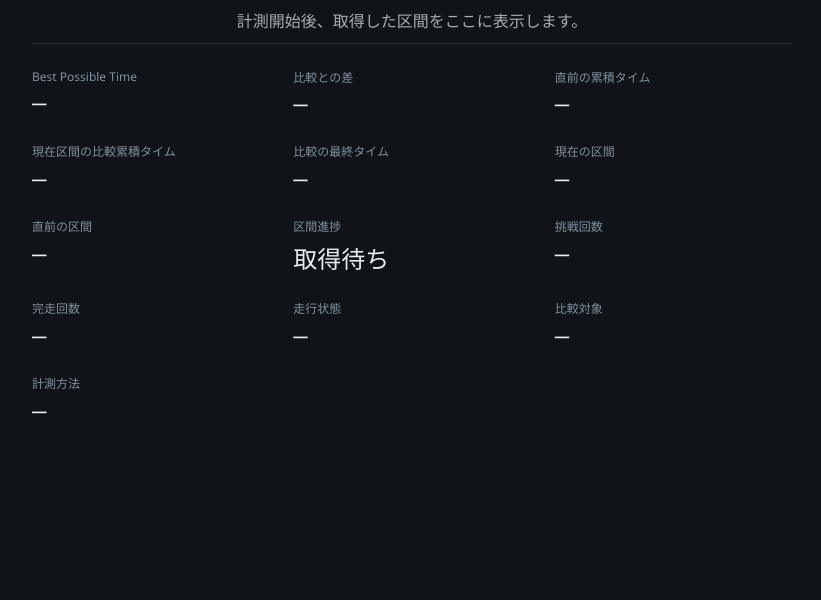
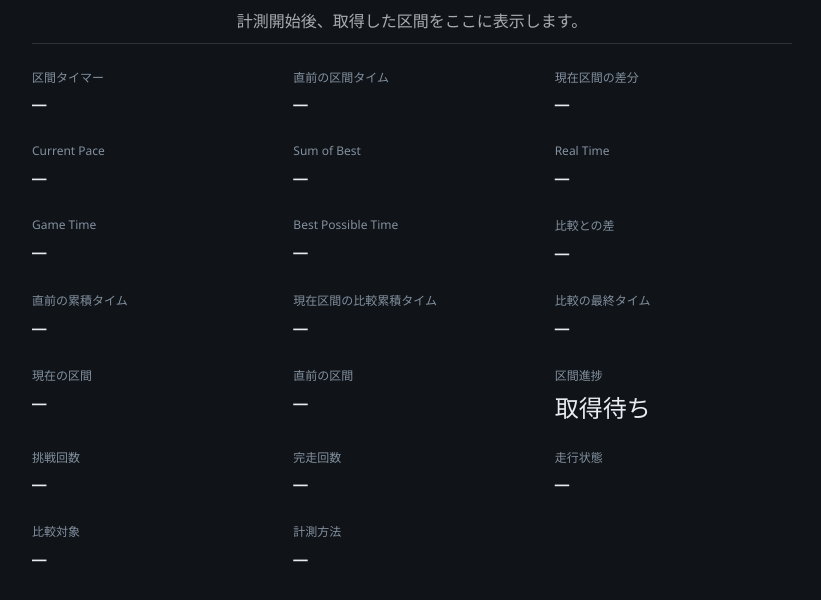
Before and after one commit to Nanahuse/LiveSplit.WebLayout, a website built with Vite: page index.html in a window 1280 px wide. Shown: the part 328-928 px from the top of the page, without its empty margins (228-1049 px from the left). Before the commit the page ends 809 px from the top, so only its background shows below. Built offline with nearby package versions, Linux system fonts and the light colour scheme; no server answers.

Commit message:
Add segment timer, pace, and timing metric components

```diff
--- a/index.html
+++ b/index.html
@@ -21,6 +21,13 @@
     <livesplit-timer></livesplit-timer>
     <livesplit-splits comparisons="Personal Best|Best Segments"></livesplit-splits>
     <div class="metrics">
+      <livesplit-segment-timer></livesplit-segment-timer>
+      <livesplit-previous-segment></livesplit-previous-segment>
+      <livesplit-live-segment></livesplit-live-segment>
+      <livesplit-current-pace></livesplit-current-pace>
+      <livesplit-sum-of-best></livesplit-sum-of-best>
+      <livesplit-real-time></livesplit-real-time>
+      <livesplit-game-time></livesplit-game-time>
       <livesplit-best-possible-time></livesplit-best-possible-time>
       <livesplit-delta></livesplit-delta>
       <livesplit-previous-split></livesplit-previous-split>
--- a/src/comparisons.ts
+++ b/src/comparisons.ts
@@ -12,6 +12,7 @@ export class Comparisons {
   readonly rows = new Map<number, Map<string, Comparison>>();
   index = -1;
   phase = '';
+  sumOfBest: number | null = null;
   private method = '';
   private selected = '';
   private commands: ReadCommand[] = [];
@@ -21,7 +22,7 @@ export class Comparisons {
     this.sampledNames = [...new Set([...this.names, 'Best Segments'])];
     this.commands = ['getcurrenttimerphase', 'getsplitindex', 'gettimingmethod', 'getcomparisonname',
       ...this.sampledNames.flatMap<ReadCommand>(name => [name ? `getcomparisonsplittime ${name}` : 'getcomparisonsplittime', name ? `getdelta ${name}` : 'getdelta']),
-      'getlastsplittime', 'getcomparisonname', 'gettimingmethod', 'getsplitindex', 'getcurrenttimerphase'];
+      'getfinaltime Best Segments', 'getlastsplittime', 'getcomparisonname', 'gettimingmethod', 'getsplitindex', 'getcurrenttimerphase'];
     this.values = [];
     return this.commands;
   }
@@ -36,6 +37,10 @@ export class Comparisons {
     if (!phase || phase !== v.at(-1) || indexText !== v.at(-2) || method !== v.at(-3) || selected !== v.at(-4)) return;
     const index = Number(indexText);
     if (!/^-?\d+$/.test(indexText) || index < -1 || index > 1000) return;
+    if (method !== this.method) this.sumOfBest = null;
+    // getfinaltime returns the actual result after finishing, not the comparison.
+    // Retain the last verified comparison instead of relabeling the result as SoB.
+    if (['NotRunning', 'Running', 'Paused'].includes(phase)) this.sumOfBest = seconds(v[v.length - 6]);
     if (method !== this.method || selected !== this.selected || phase === 'NotRunning') this.rows.clear();
     if (index < this.index || (this.phase === 'Ended' && phase !== 'Ended')) {
       for (const key of this.rows.keys()) if (key >= index) this.rows.delete(key);
@@ -64,5 +69,5 @@ export class Comparisons {
     const visible = (!segment && delta > 0) || beyondBest || (comparison.previousDelta != null && delta > comparison.previousDelta);
     return visible ? this.delta(index, name, current, segment) : null;
   }
-  clear() { this.rows.clear(); this.index = -1; this.phase = ''; this.commands = []; this.values = []; }
+  clear() { this.rows.clear(); this.sumOfBest = null; this.index = -1; this.phase = ''; this.commands = []; this.values = []; }
 }
--- a/src/components.ts
+++ b/src/components.ts
@@ -5,6 +5,7 @@ import type { Session } from './session.ts';
 import { metrics, metricTemplate } from './metrics.ts';
 import { columnsFor } from './columns.ts';
 import { updateLiveSplits } from './split-view.ts';
+import { renderSegmentMetrics } from './segment-metrics.ts';
 
 const templates: Record<string, string> = {
   'livesplit-timer': '<span class="ls-timer" role="timer" aria-live="off"><span data-ls-field="whole">—:—</span><span class="ls-fraction" data-ls-field="fraction">.—</span></span>',
@@ -47,7 +48,7 @@ class LiveSplitPart extends HTMLElement {
     try {
       const server = this.getAttribute('server');
       const endpoint = getEndpoint(server === null ? location.search : `?server=${encodeURIComponent(server)}`);
-      const comparisons = this.localName === 'livesplit-splits' ? [...new Set(columnsFor(this).filter(c => c.type !== 'LiveTime').map(c => c.comparison))] : [];
+      const comparisons = this.localName === 'livesplit-splits' ? [...new Set(columnsFor(this).filter(c => c.type !== 'LiveTime').map(c => c.comparison))] : this.querySelector('[data-ls-field="live-segment-delta"]') ? [''] : [];
       this.unsubscribe = subscribe(endpoint, (session, tick) => this.render(session, tick), comparisons);
     } catch {
       this.dataset.state = 'error';
@@ -61,6 +62,7 @@ class LiveSplitPart extends HTMLElement {
     };
     set('whole', session.time.whole); set('fraction', session.time.fraction);
     set('time', `${session.time.whole}${session.time.fraction}`);
+    renderSegmentMetrics(session.run, this);
     for (const cell of this.querySelectorAll('[data-live]')) cell.textContent = session.run.liveTime;
     if (tick) { updateLiveSplits(session.run, this); return; }
     set('status', { connecting: '接続中', connected: '接続済み', disconnected: '再接続待ち' }[session.status]);
--- a/src/metrics.ts
+++ b/src/metrics.ts
@@ -1,5 +1,12 @@
 // Dedicated tags share the same field bindings as livesplit-value.
 export const metrics = {
+  'livesplit-segment-timer': { field: 'segment-time', label: '区間タイマー' },
+  'livesplit-previous-segment': { field: 'previous-segment-time', label: '直前の区間タイム' },
+  'livesplit-live-segment': { field: 'live-segment-delta', label: '現在区間の差分' },
+  'livesplit-current-pace': { field: 'current-pace', label: 'Current Pace' },
+  'livesplit-sum-of-best': { field: 'sum-of-best', label: 'Sum of Best' },
+  'livesplit-real-time': { field: 'real-time', label: 'Real Time' },
+  'livesplit-game-time': { field: 'game-time', label: 'Game Time' },
   'livesplit-best-possible-time': { field: 'best-possible', label: 'Best Possible Time' },
   'livesplit-delta': { field: 'delta', label: '比較との差' },
   'livesplit-previous-split': { field: 'last-split', label: '直前の累積タイム' },
--- a/src/readout.ts
+++ b/src/readout.ts
@@ -6,6 +6,7 @@ import { SplitHistory, splitCommands } from './splits.ts';
 
 const fastCommands: ReadCommand[] = [
   ...splitCommands, 'getdelta', 'getbestpossibletime', 'getfinaltime',
+  'getpredictedtime', 'getcurrentrealtime', 'getcurrentgametime',
   'gettimingmethod', 'getcomparisonname',
 ];
 const slowCommands: ReadCommand[] = ['getgamename', 'getcategoryname', 'getattemptcount', 'getcompletedcount', 'getsplitcount'];
@@ -20,6 +21,7 @@ export class RunReadout {
   private queue: { command: ReadCommand; comparison: boolean }[] = [];
   private nextPoll = 0;
   private slowCursor = 0;
+  private metadataCursor = 0;
   private readonly refreshAt = new Map<ReadCommand, number>();
   private readonly retryAfter = new Map<ReadCommand, number>();
   readonly unavailable = new Set<ReadCommand>();
@@ -35,13 +37,14 @@ export class RunReadout {
       // At most one low-priority read per cycle: long split lists never block
       // the next state snapshot. Each field has its own refresh deadline.
       const names = Array.from({ length: this.count }, (_, i): ReadCommand => `getsplitname ${(this.slowCursor + i) % this.count}`);
-      const slow: ReadCommand[] = [...slowCommands, ...names];
+      const slow: ReadCommand[] = [...slowCommands.slice(this.metadataCursor), ...slowCommands.slice(0, this.metadataCursor), ...names];
       for (let i = 0; i < slow.length; i++) {
         const command = slow[i];
         if (Math.max(this.refreshAt.get(command) ?? 0, this.retryAfter.get(command) ?? 0) > now) continue;
         this.refreshAt.set(command, now + (command === 'getattemptcount' || command === 'getcompletedcount' ? 1000 : 5000));
         this.queue.push({ command, comparison: false });
         if (command.startsWith('getsplitname ')) this.slowCursor = Number(command.slice('getsplitname '.length)) + 1;
+        else this.metadataCursor = (slowCommands.indexOf(command) + 1) % slowCommands.length;
         break;
       }
     }
@@ -81,7 +84,7 @@ export class RunReadout {
     return Number.isSafeInteger(count) && count >= 0 ? Math.min(count, 1000) : 0;
   }
 
-  clear() { this.comparisons.clear(); this.readingComparisons = false; this.history.clear(); this.liveTime = '—'; this.values.clear(); this.names.clear(); this.retryAfter.clear(); this.unavailable.clear(); this.queue = []; this.nextPoll = this.slowCursor = 0; this.refreshAt.clear(); }
+  clear() { this.comparisons.clear(); this.readingComparisons = false; this.history.clear(); this.liveTime = '—'; this.values.clear(); this.names.clear(); this.retryAfter.clear(); this.unavailable.clear(); this.queue = []; this.nextPoll = this.slowCursor = this.metadataCursor = 0; this.refreshAt.clear(); }
 }
 
 export function displayTime(value?: string, delta = false): string {
--- /dev/null
+++ b/src/segment-metrics.ts
@@ -0,0 +1,52 @@
+import type { RunReadout } from './readout.ts';
+import { displayTime } from './readout.ts';
+import { liveSeconds } from './columns.ts';
+import { formatDelta, seconds } from './splits.ts';
+
+function previousTime(run: RunReadout, index: number): number | null {
+  if (index === 0) return 0;
+  const row = run.comparisons.rows.get(index);
+  const snapshot = row?.values().next().value;
+  if (snapshot?.previousTime != null) return snapshot.previousTime;
+  // Only walk over explicitly observed skipped rows. Missing history is unknown.
+  for (let i = index - 1; i >= 0; i--) {
+    const previous = run.history.rows.get(i);
+    if (!previous) return null;
+    if (previous.time) return seconds(previous.time);
+  }
+  return 0;
+}
+export function segmentMetrics(run: RunReadout) {
+  const { index, phase } = run.history;
+  const stable = Number(run.values.get('getsplitindex') ?? -1) === index && run.values.get('getcurrenttimerphase') === phase;
+  const active = stable && ['Running', 'Paused'].includes(phase);
+  const endIndex = phase === 'Ended' ? index - 1 : index;
+  const currentText = run.history.rows.get(endIndex)?.time;
+  const current = phase === 'Ended' ? currentText ? seconds(currentText) : null : liveSeconds(run.liveTime);
+  const baseline = previousTime(run, endIndex);
+  const previousText = run.history.rows.get(index - 1)?.time;
+  const previous = previousText ? seconds(previousText) : null;
+  const previousBaseline = previousTime(run, index - 1);
+  return {
+    segment: stable && (active || phase === 'Ended') && current !== null && baseline !== null ? current - baseline : null,
+    previous: stable && index > 0 && previous !== null && previousBaseline !== null ? previous - previousBaseline : null,
+    delta: active && current !== null ? run.comparisons.liveDelta(index, '', current, true) : null,
+  };
+}
+export function renderSegmentMetrics(run: RunReadout, root: ParentNode) {
+  const values = segmentMetrics(run);
+  const format = (value: number | null, delta = false) => value === null ? '—' : delta ? formatDelta(value) : formatDelta(value).replace(/^\+/, '');
+  const fields: Record<string, string> = {
+    'segment-time': format(values.segment), 'previous-segment-time': format(values.previous),
+    'live-segment-delta': format(values.delta, true), 'sum-of-best': format(run.comparisons.sumOfBest),
+    'current-pace': displayTime(run.values.get('getpredictedtime')),
+    'real-time': displayTime(run.values.get('getcurrentrealtime')),
+    'game-time': displayTime(run.values.get('getcurrentgametime')),
+  };
+  for (const [field, value] of Object.entries(fields)) {
+    for (const element of root.querySelectorAll<HTMLElement>(`[data-ls-field="${field}"]`)) {
+      element.textContent = value;
+      if (field === 'live-segment-delta') element.dataset.sign = values.delta === null ? '' : values.delta < 0 ? 'ahead' : 'behind';
+    }
+  }
+}
--- a/src/timer.ts
+++ b/src/timer.ts
@@ -1,7 +1,7 @@
 // LiveSplit uses the constant TimeSpan format: [-][d.]hh:mm:ss[.fffffff].
 export interface TimerDisplay { whole: string; fraction: string }
 export type ConnectionStatus = 'connecting' | 'connected' | 'disconnected';
-export type ReadCommand = 'getgamename' | 'getcategoryname' | 'getcurrenttimerphase' | 'gettimingmethod' | 'getcomparisonname' | 'getattemptcount' | 'getcompletedcount' | 'getsplitcount' | 'getsplitindex' | 'getcurrentsplitname' | 'getprevioussplitname' | 'getcomparisonsplittime' | 'getlastsplittime' | 'getdelta' | 'getbestpossibletime' | 'getfinaltime' | `getsplitname ${number}` | `getcomparisonsplittime ${string}` | `getdelta ${string}`;
+export type ReadCommand = 'getpredictedtime' | 'getcurrentrealtime' | 'getcurrentgametime' | 'getfinaltime Best Segments' | 'getgamename' | 'getcategoryname' | 'getcurrenttimerphase' | 'gettimingmethod' | 'getcomparisonname' | 'getattemptcount' | 'getcompletedcount' | 'getsplitcount' | 'getsplitindex' | 'getcurrentsplitname' | 'getprevioussplitname' | 'getcomparisonsplittime' | 'getlastsplittime' | 'getdelta' | 'getbestpossibletime' | 'getfinaltime' | `getsplitname ${number}` | `getcomparisonsplittime ${string}` | `getdelta ${string}`;
 export type TimerSocket = Pick<WebSocket, 'onopen' | 'onmessage' | 'onerror' | 'onclose' | 'send' | 'close'>;
 interface ConnectionOptions {
   onTime: (time: TimerDisplay) => void;
```
Also changed, not shown: tests/components.test.ts (+16 -0 lines), tests/live.integration.ts (+3 -0 lines), tests/mock-server.ts (+4 -0 lines), tests/readout.test.ts (+1 -1 lines), tests/segment-metrics.test.ts (added, +33 -0 lines), README.md.
